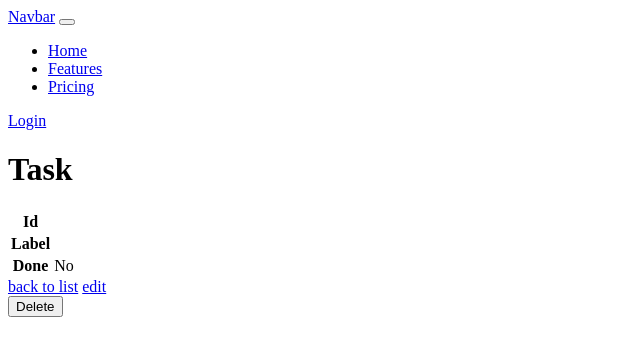
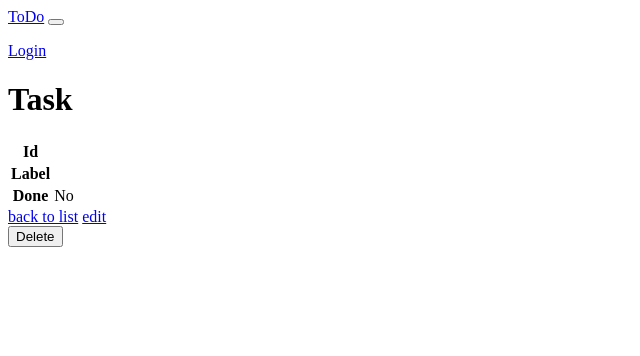
Before and after one commit to macintoshplus/todo-list-example, a Symfony app: template templates/task/show.html.twig in a window 1280 px wide. Shown: the top 356 px of the page, without its empty margins (0-640 px from the left). Run offline with Twig, Linux system fonts and the light colour scheme; the template is opened without the code that fills it, so the values that code supplies are empty; some libraries are stand-ins or nearby versions.

Commit message:
fix menu bar

```diff
--- a/templates/base.html.twig
+++ b/templates/base.html.twig
@@ -8,23 +8,16 @@
 </head>
 <body>
 <nav class="navbar navbar-expand-lg navbar-light bg-light">
-    <a class="navbar-brand" href="#">Navbar</a>
+    <a class="navbar-brand" href="{{ path('home') }}">ToDo</a>
     <button class="navbar-toggler" type="button" data-toggle="collapse" data-target="#navbarNav"
             aria-controls="navbarNav" aria-expanded="false" aria-label="Toggle navigation">
         <span class="navbar-toggler-icon"></span>
     </button>
     <div class="collapse navbar-collapse" id="navbarNav">
         <ul class="navbar-nav mr-auto">
-            <li class="nav-item active">
-                <a class="nav-link" href="{{ path('home') }}">Home</a>
-            </li>
-            <li class="nav-item">
-                <a class="nav-link" href="#">Features</a>
-            </li>
-            <li class="nav-item">
-                <a class="nav-link" href="#">Pricing</a>
-            </li>
-
+{#            <li class="nav-item active">#}
+{#                <a class="nav-link" href="{{ path('home') }}">Home</a>#}
+{#            </li>#}
         </ul>
         <span class="navbar-text">
       {% if app.user %}
```
